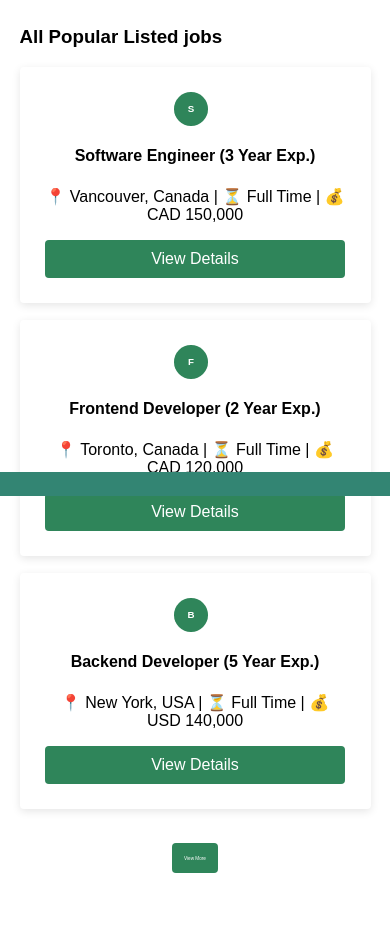
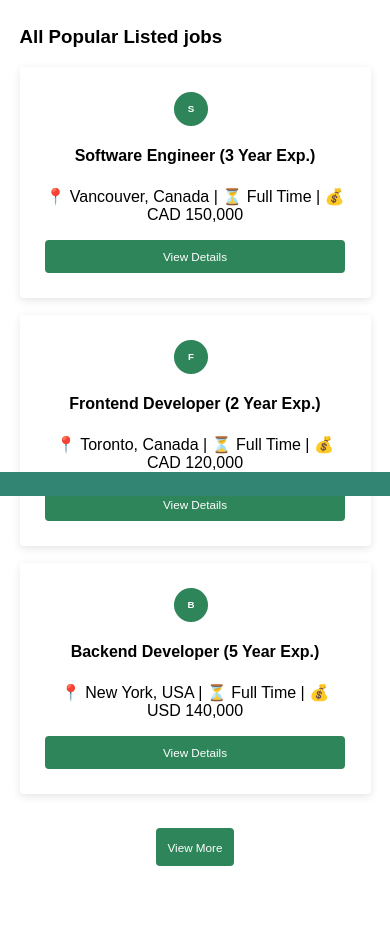
Before and after one commit to aaan-gelina/Mploymint, a PHP site: page /landing.html in a window 390 px wide. Shown: the part 348-1297 px from the top of the page. After the commit the page ends 1214 px from the top, so only its background shows below. Run offline with PHP 8.4, Linux system fonts and the light colour scheme.

Commit message:
fixed view more button font size in mobile layout

```diff
--- a/css/landing.css
+++ b/css/landing.css
@@ -203,7 +203,11 @@
 
   .btn-view {
     width: 100%;
-    font-size: 1rem;
+    font-size: 3vw;
     padding: 1.2vh;
   }
+
+  .btn-more {
+    font-size: 3vw;
+  }
 }
```
